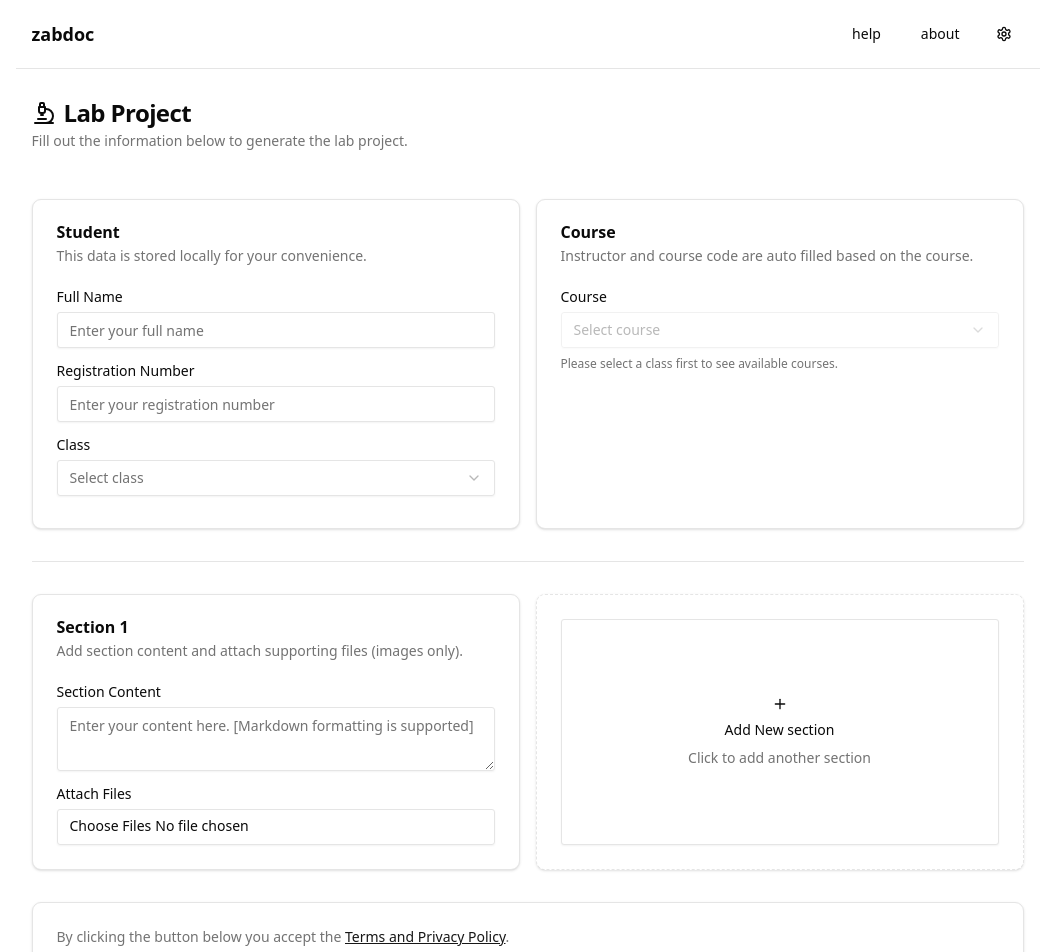
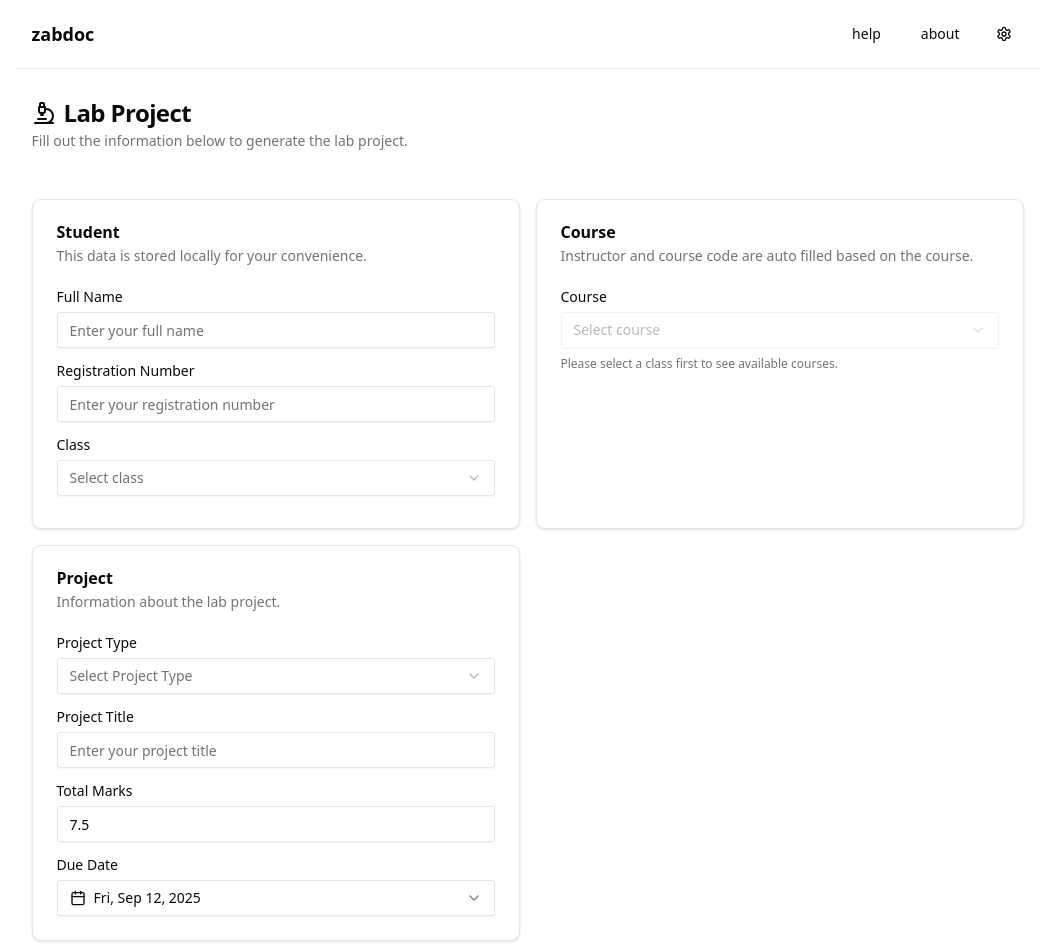
Before and after one commit to hammadmajid/zabdoc, a SvelteKit app in the folder worker/: page /lab-project in a window 1280 px wide. Shown: the top 952 px of the page, without its empty margins (105-1160 px from the left). Built offline with nearby package versions, Linux system fonts and the light colour scheme.

Commit message:
implement lab-project

```diff
--- a/worker/src/routes/+page.svelte
+++ b/worker/src/routes/+page.svelte
@@ -3,7 +3,6 @@
     import ClipboardList from "@lucide/svelte/icons/clipboard-list";
     import Microscope from "@lucide/svelte/icons/microscope";
     import { buttonVariants } from "$lib/components/ui/button";
-    import CardDescription from "$lib/components/ui/card/card-description.svelte";
 </script>
 
 <svelte:head>
@@ -34,10 +33,7 @@
             href="/lab-project"
             class={buttonVariants({ variant: "outline", size: "lg" })}
         >
-            <Microscope /> Lab Project [WIP]
+            <Microscope /> Lab Project
         </a>
     </div>
-    <div>
-        <CardDescription>*WIP: Work in Progress</CardDescription>
-    </div>
 </div>
--- a/worker/src/routes/lab-project/+page.svelte
+++ b/worker/src/routes/lab-project/+page.svelte
@@ -6,10 +6,15 @@
     import ContentForm from "$lib/components/forms/content.svelte";
     import { toast } from "svelte-sonner";
     import { smartName } from "$lib/utils";
+    import { Label } from "$lib/components/ui/label";
+    import { Input } from "$lib/components/ui/input";
+    import * as Select from "$lib/components/ui/select/index";
+    import DueDate from "$lib/components/forms/fields/due-date.svelte";
     import Microscope from "@lucide/svelte/icons/microscope";
     import { Separator } from "$lib/components/ui/separator";
 
     let isLoading = $state(false);
+    let selectedProjectType = $state("");
 
     async function handleSubmit(event: SubmitEvent) {
         event.preventDefault();
@@ -72,6 +77,77 @@
     <form class="space-y-8" onsubmit={handleSubmit}>
         <div class="grid md:grid-cols-2 gap-4">
             <AutoForm />
+            <Card.Root>
+                <Card.Header>
+                    <Card.Title>Project</Card.Title>
+                    <Card.Description
+                        >Information about the lab project.</Card.Description
+                    >
+                </Card.Header>
+                <Card.Content class="space-y-4">
+                    <div class="space-y-2">
+                        <Label for="project-type">Project Type</Label>
+                        <Select.Root
+                            type="single"
+                            name="type"
+                            required
+                            bind:value={selectedProjectType}
+                        >
+                            <Select.Trigger id="project-type" class="w-full">
+                                <span
+                                    >{selectedProjectType ||
+                                        "Select Project Type"}</span
+                                >
+                            </Select.Trigger>
+                            <Select.Content>
+                                <Select.Group>
+                                    <Select.Label>Project Types</Select.Label>
+                                    <Select.Item
+                                        value="Mid Term Project"
+                                        label="Mid Term Project"
+                                    >
+                                        Mid Term Project
+                                    </Select.Item>
+                                    <Select.Item
+                                        value="Final Term Project"
+                                        label="Final Term Project"
+                                    >
+                                        Final Term Project
+                                    </Select.Item>
+                                </Select.Group>
+                            </Select.Content>
+                        </Select.Root>
+                    </div>
+
+                    <div class="space-y-2">
+                        <Label for="project-title">Project Title</Label>
+                        <Input
+                            id="project-title"
+                            name="projectTitle"
+                            type="text"
+                            placeholder="Enter your project title"
+                            required
+                        />
+                    </div>
+
+                    <div class="space-y-2">
+                        <Label for="marks">Total Marks</Label>
+                        <Input
+                            id="marks"
+                            name="marks"
+                            type="number"
+                            step="0.5"
+                            placeholder="7.5"
+                            value="7.5"
+                        />
+                    </div>
+
+                    <div class="space-y-2">
+                        <Label for="due-date">Due Date</Label>
+                        <DueDate />
+                    </div>
+                </Card.Content>
+            </Card.Root>
         </div>
 
         <Separator />
@@ -88,7 +164,7 @@
                 </Card.Description>
             </Card.Header>
             <Card.CardContent class="space-y-4">
-                <Button type="submit" class="w-full" disabled>
+                <Button type="submit" class="w-full" disabled={isLoading}>
                     {#if isLoading}
                         <Loader2 class="mr-2 h-4 w-4 animate-spin" />
                         Generating Document...
```
